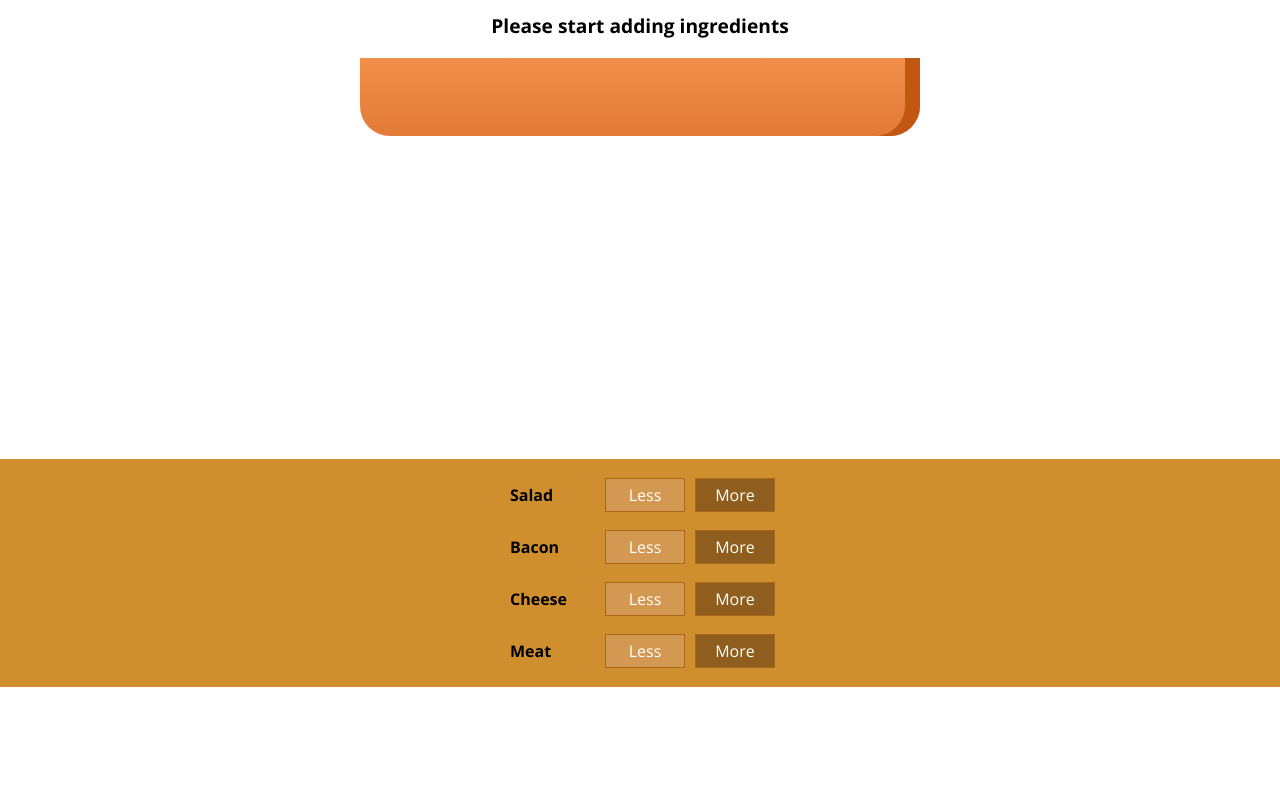
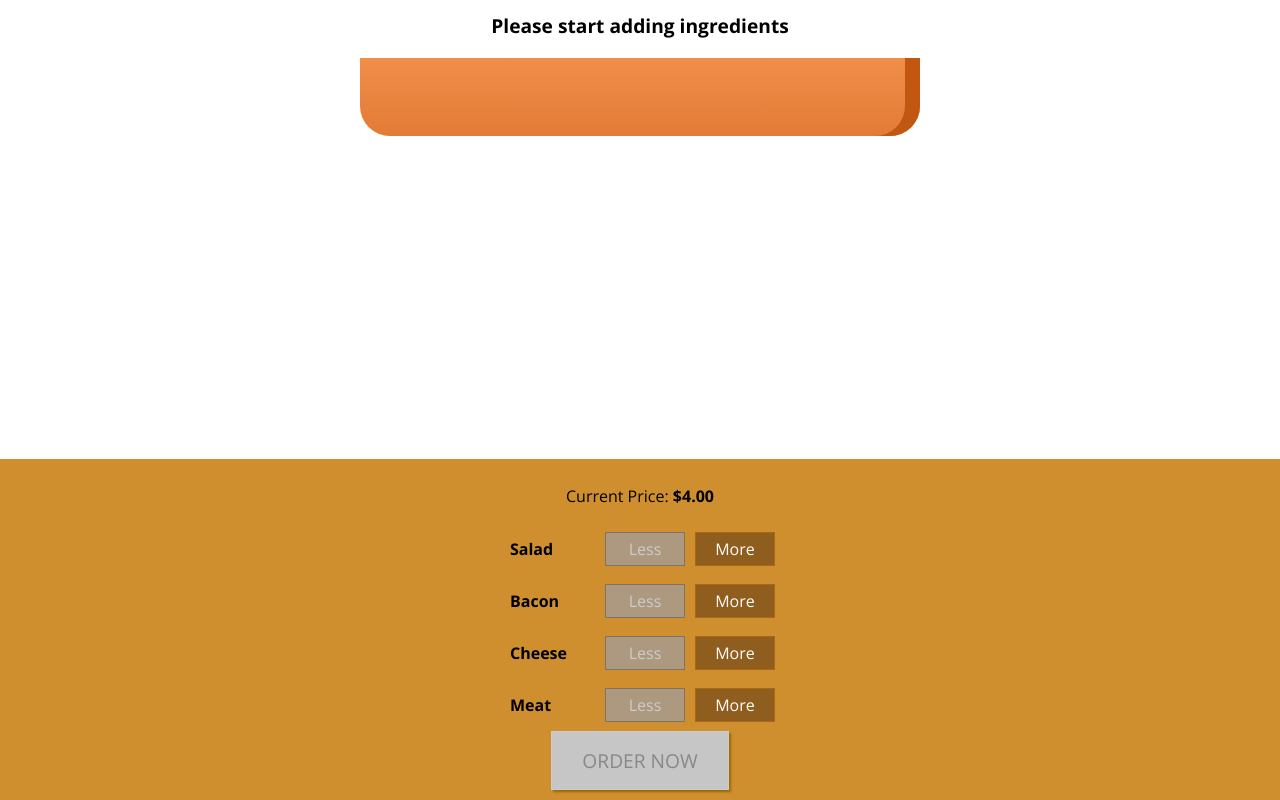
Before and after one commit to macolby14/react-complete-guide-course, a React (Create React App) app: page / in a window 1280 px wide. Shown: the part 179-979 px from the top of the page. Before the commit the page ends 866 px from the top, so only its background shows below. Built offline with nearby package versions, Linux system fonts and the light colour scheme.

Commit message:
finish Order Now button look

```diff
--- a/src/components/Burger/BuildControls/BuildControl/BuildControl.jsx
+++ b/src/components/Burger/BuildControls/BuildControl/BuildControl.jsx
@@ -6,8 +6,16 @@ const BuildControl = props => {
   return (
     <div className={styles.BuildControl}>
       <div className={styles.Label}>{props.label}</div>
-      <button className={styles.Less}>Less</button>
-      <button className={styles.More}>More</button>
+      <button
+        className={styles.Less}
+        onClick={props.removed}
+        disabled={props.disabled}
+      >
+        Less
+      </button>
+      <button className={styles.More} onClick={props.added}>
+        More
+      </button>
     </div>
   );
 };
--- a/src/components/Burger/BuildControls/BuildControls.jsx
+++ b/src/components/Burger/BuildControls/BuildControls.jsx
@@ -13,9 +13,27 @@ const controls = [
 const BuildControls = props => {
   return (
     <div className={styles.BuildControls}>
+      <p>
+        Current Price: <strong>${props.price.toFixed(2)}</strong>
+      </p>
       {controls.map(ctrl => {
-        return <BuildControl key={ctrl.label} label={ctrl.label} />;
+        return (
+          <BuildControl
+            key={ctrl.label}
+            label={ctrl.label}
+            added={() => {
+              props.ingredientAdded(ctrl.type);
+            }}
+            removed={() => {
+              props.ingredientRemoved(ctrl.type);
+            }}
+            disabled={props.disabled[ctrl.type]}
+          />
+        );
       })}
+      <button className={styles.OrderButton} disabled={!props.purchasable}>
+        ORDER NOW
+      </button>
     </div>
   );
 };
--- a/src/components/Burger/BuildControls/BuildControls.module.css
+++ b/src/components/Burger/BuildControls/BuildControls.module.css
@@ -8,3 +8,45 @@
   margin: auto;
   padding: 10px 0;
 }
+
+.OrderButton {
+  background-color: #dad735;
+  outline: none;
+  cursor: pointer;
+  border: 1px solid #966909;
+  color: #966909;
+  font-family: inherit;
+  font-size: 1.2em;
+  padding: 15px 30px;
+  box-shadow: 2px 2px 2px #966909;
+}
+
+.OrderButton:hover,
+.OrderButton:active {
+  background-color: #a0db41;
+  border: 1px solid #966909;
+  color: #966909;
+}
+
+.OrderButton:disabled {
+  background-color: #c7c6c6;
+  cursor: not-allowed;
+  border: 1px solid #ccc;
+  color: #888888;
+}
+
+.OrderButton:not(:disabled) {
+  animation: enable 0.3s linear;
+}
+
+@keyframes enable {
+  0% {
+    transform: scale(1);
+  }
+  60% {
+    transform: scale(1.1);
+  }
+  100% {
+    transform: scale(1);
+  }
+}
--- a/src/components/containers/BurgerBuilder/BuilderBurger.jsx
+++ b/src/components/containers/BurgerBuilder/BuilderBurger.jsx
@@ -19,7 +19,8 @@ class BurgerBuilder extends React.Component {
       cheese: 0,
       meat: 0
     },
-    totalPrice: 4
+    totalPrice: 4,
+    purchasable: false
   };
 
   addIngredientHandler = type => {
@@ -31,15 +32,47 @@ class BurgerBuilder extends React.Component {
     const oldPrice = this.state.totalPrice;
     const newPrice = oldPrice + priceAddition;
     this.setState({ totalPrice: newPrice, ingredients: updatedIngredients });
+    this.updatePurchaseState(updatedIngredients);
   };
 
-  removeIngredientHandler = type => {};
+  removeIngredientHandler = type => {
+    const oldCount = this.state.ingredients[type];
+    const updatedCount = oldCount - 1 >= 0 ? oldCount - 1 : 0;
+    const updatedIngredients = { ...this.state.ingredients };
+    updatedIngredients[type] = updatedCount;
+    const priceAddition = INGREDIENT_PRICES[type];
+    const oldPrice = this.state.totalPrice;
+    const newPrice = oldPrice - priceAddition;
+    this.setState({ totalPrice: newPrice, ingredients: updatedIngredients });
+    this.updatePurchaseState(updatedIngredients);
+  };
+
+  updatePurchaseState = ingredients => {
+    const sum = Object.values(ingredients).reduce((sum, el) => {
+      return sum + el;
+    }, 0);
+    this.setState({ purchasable: sum > 0 });
+  };
 
   render() {
+    const disabledInfo = { ...this.state.ingredients };
+    for (let key in disabledInfo) {
+      disabledInfo[key] = disabledInfo[key] <= 0;
+    }
     return (
       <Aux>
         <Burger ingredients={this.state.ingredients} />
-        <BuildControls />
+        <BuildControls
+          ingredientAdded={type => {
+            this.addIngredientHandler(type);
+          }}
+          ingredientRemoved={type => {
+            this.removeIngredientHandler(type);
+          }}
+          disabled={disabledInfo}
+          price={this.state.totalPrice}
+          purchasable={this.state.purchasable}
+        />
       </Aux>
     );
   }
```
